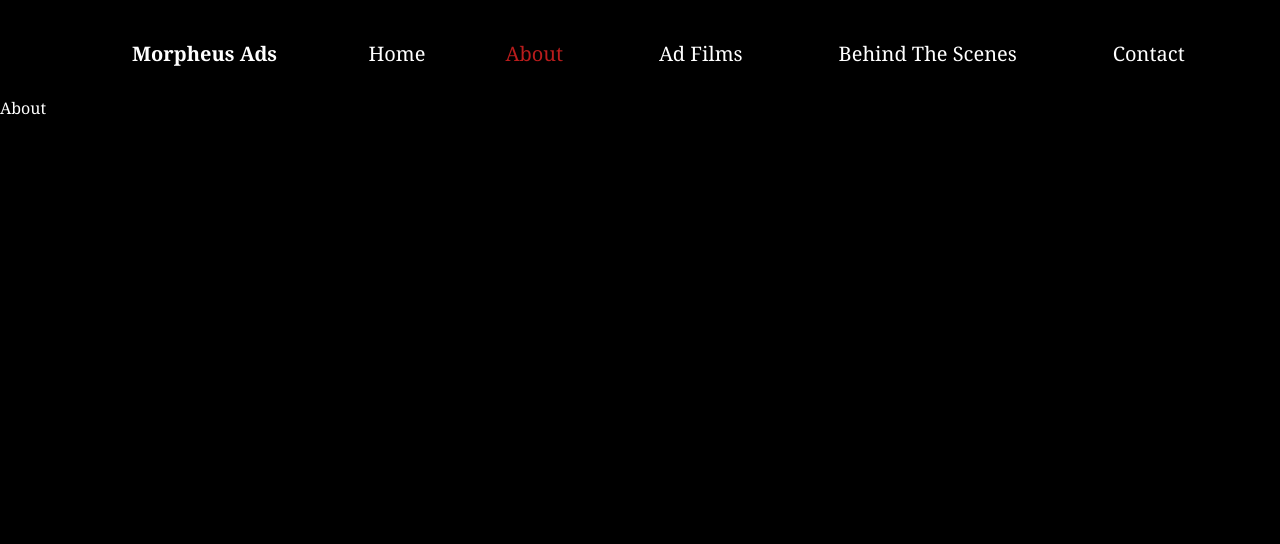
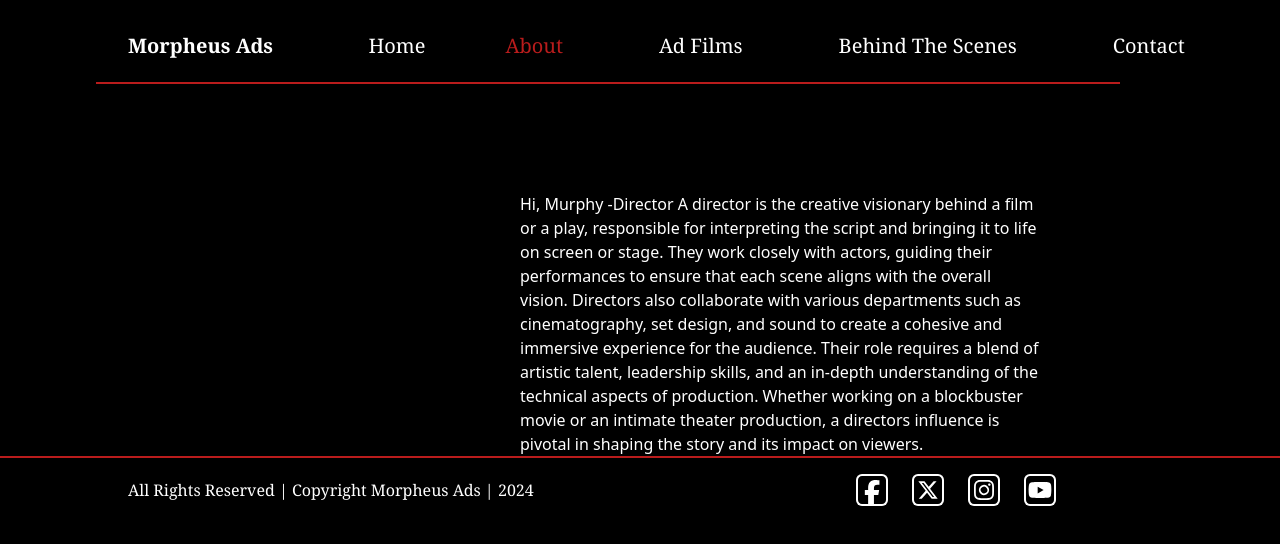
Before and after one commit to saviyola-shajan/morpheus, a React (Vite) app: page /about in a window 1280 px wide. Shown: the top 544 px of the page. Built offline with nearby package versions, Linux system fonts and the light colour scheme.

Commit message:
footer home completed

```diff
--- a/src/App.jsx
+++ b/src/App.jsx
@@ -5,6 +5,7 @@ import About from './pages/About'
 import AdFilm from './pages/AdFilm'
 import BehindTheScenes from './pages/BehindTheScenes'
 import Contact from './pages/Contact'
+import Footer from './Components/Footer/Footer'
 
 function App() {
 
@@ -19,6 +20,7 @@ function App() {
         <Route path='/contact' element={<Contact/>}/>
         <Route path="*" element={<Navigate to="/home" />} />
       </Routes>
+      <Footer/>
     </>
   )
 }
--- /dev/null
+++ b/src/Components/Footer/Footer.jsx
@@ -0,0 +1,64 @@
+const Footer = () => {
+  return (
+    <footer className="bg-black text-white py-4 border-t-2 border-red-700">
+      <div className="container mx-auto px-4">
+        <div className="flex flex-col md:flex-row justify-between items-center space-y-4 md:space-y-0">
+          {/* Navigation Links */}
+          <div className="flex flex-col md:flex-row space-y-4 md:space-y-0 md:space-x-8 align-middle  justify-center font-serif pl-28">
+            All  Rights  Reserved | Copyright  Morpheus  Ads | 2024
+          </div>
+
+          {/* Social Media Icons */}
+          <div className="flex space-x-6 pr-52">
+            <div>
+              <a href="https://facebook.com">
+                <svg
+                  className="w-8 h-8 bg-white rounded-md"
+                  xmlns="http://www.w3.org/2000/svg"
+                  viewBox="0 0 448 512"
+                >
+                  <path d="M64 32C28.7 32 0 60.7 0 96V416c0 35.3 28.7 64 64 64h98.2V334.2H109.4V256h52.8V222.3c0-87.1 39.4-127.5 125-127.5c16.2 0 44.2 3.2 55.7 6.4V172c-6-.6-16.5-1-29.6-1c-42 0-58.2 15.9-58.2 57.2V256h83.6l-14.4 78.2H255V480H384c35.3 0 64-28.7 64-64V96c0-35.3-28.7-64-64-64H64z" />
+                </svg>
+              </a>
+            </div>
+            <div>
+              <a href="https://twitter.com">
+                <svg
+                  className="w-8 h-8 bg-white rounded-md"
+                  xmlns="http://www.w3.org/2000/svg"
+                  viewBox="0 0 448 512"
+                >
+                  <path d="M64 32C28.7 32 0 60.7 0 96V416c0 35.3 28.7 64 64 64H384c35.3 0 64-28.7 64-64V96c0-35.3-28.7-64-64-64H64zm297.1 84L257.3 234.6 379.4 396H283.8L209 298.1 123.3 396H75.8l111-126.9L69.7 116h98l67.7 89.5L313.6 116h47.5zM323.3 367.6L153.4 142.9H125.1L296.9 367.6h26.3z" />
+                </svg>{" "}
+              </a>
+            </div>
+            <div>
+              <a href="https://www.instagram.com/morpheusads?igsh=bHRkM25jYzdwcDBj">
+                <svg
+                  className="w-8 h-8 bg-white rounded-md"
+                  xmlns="http://www.w3.org/2000/svg"
+                  viewBox="0 0 448 512"
+                >
+                  <path d="M194.4 211.7a53.3 53.3 0 1 0 59.3 88.7 53.3 53.3 0 1 0 -59.3-88.7zm142.3-68.4c-5.2-5.2-11.5-9.3-18.4-12c-18.1-7.1-57.6-6.8-83.1-6.5c-4.1 0-7.9 .1-11.2 .1c-3.3 0-7.2 0-11.4-.1c-25.5-.3-64.8-.7-82.9 6.5c-6.9 2.7-13.1 6.8-18.4 12s-9.3 11.5-12 18.4c-7.1 18.1-6.7 57.7-6.5 83.2c0 4.1 .1 7.9 .1 11.1s0 7-.1 11.1c-.2 25.5-.6 65.1 6.5 83.2c2.7 6.9 6.8 13.1 12 18.4s11.5 9.3 18.4 12c18.1 7.1 57.6 6.8 83.1 6.5c4.1 0 7.9-.1 11.2-.1c3.3 0 7.2 0 11.4 .1c25.5 .3 64.8 .7 82.9-6.5c6.9-2.7 13.1-6.8 18.4-12s9.3-11.5 12-18.4c7.2-18 6.8-57.4 6.5-83c0-4.2-.1-8.1-.1-11.4s0-7.1 .1-11.4c.3-25.5 .7-64.9-6.5-83l0 0c-2.7-6.9-6.8-13.1-12-18.4zm-67.1 44.5A82 82 0 1 1 178.4 324.2a82 82 0 1 1 91.1-136.4zm29.2-1.3c-3.1-2.1-5.6-5.1-7.1-8.6s-1.8-7.3-1.1-11.1s2.6-7.1 5.2-9.8s6.1-4.5 9.8-5.2s7.6-.4 11.1 1.1s6.5 3.9 8.6 7s3.2 6.8 3.2 10.6c0 2.5-.5 5-1.4 7.3s-2.4 4.4-4.1 6.2s-3.9 3.2-6.2 4.2s-4.8 1.5-7.3 1.5l0 0c-3.8 0-7.5-1.1-10.6-3.2zM448 96c0-35.3-28.7-64-64-64H64C28.7 32 0 60.7 0 96V416c0 35.3 28.7 64 64 64H384c35.3 0 64-28.7 64-64V96zM357 389c-18.7 18.7-41.4 24.6-67 25.9c-26.4 1.5-105.6 1.5-132 0c-25.6-1.3-48.3-7.2-67-25.9s-24.6-41.4-25.8-67c-1.5-26.4-1.5-105.6 0-132c1.3-25.6 7.1-48.3 25.8-67s41.5-24.6 67-25.8c26.4-1.5 105.6-1.5 132 0c25.6 1.3 48.3 7.1 67 25.8s24.6 41.4 25.8 67c1.5 26.3 1.5 105.4 0 131.9c-1.3 25.6-7.1 48.3-25.8 67z" />
+                </svg>
+              </a>
+            </div>
+            <div>
+              <a href="https://youtube.com/@murphymorpheus8977?si=n1OLHwl_iE3Tgf26">
+                <svg
+                  className="w-8 h-8 bg-white rounded-md"
+                  xmlns="http://www.w3.org/2000/svg"
+                  viewBox="0 0 448 512"
+                >
+                  <path d="M282 256.2l-95.2-54.1V310.3L282 256.2zM384 32H64C28.7 32 0 60.7 0 96V416c0 35.3 28.7 64 64 64H384c35.3 0 64-28.7 64-64V96c0-35.3-28.7-64-64-64zm14.4 136.1c7.6 28.6 7.6 88.2 7.6 88.2s0 59.6-7.6 88.1c-4.2 15.8-16.5 27.7-32.2 31.9C337.9 384 224 384 224 384s-113.9 0-142.2-7.6c-15.7-4.2-28-16.1-32.2-31.9C42 315.9 42 256.3 42 256.3s0-59.7 7.6-88.2c4.2-15.8 16.5-28.2 32.2-32.4C110.1 128 224 128 224 128s113.9 0 142.2 7.7c15.7 4.2 28 16.6 32.2 32.4z" />
+                </svg>{" "}
+              </a>
+            </div>
+          </div>
+        </div>
+      </div>
+    </footer>
+  );
+};
+
+export default Footer;
--- a/src/Components/Navbar/Navbar.jsx
+++ b/src/Components/Navbar/Navbar.jsx
@@ -16,8 +16,9 @@ const Navbar = () => {
   };
 
   return (
-    <nav className="text-white p-1 pt-8 flex items-center justify-between text-xl fixed top-0 w-full bg-black z-20 rounded-md">
-      <div className="text-xl font-bold ml-32 pb-4  hover:italic">
+    <nav className="text-white pt-6 flex items-center justify-between text-xl fixed top-0 w-full bg-black z-20 ">
+      <div className="text-xl font-bold ml-32 pb-4 cursor-pointer ">
+      <div className="absolute left-24 right-40 border-b-2 border-red-700 bottom-0"></div>
         Morpheus Ads
       </div>
       <div className="md:hidden">
@@ -57,7 +58,7 @@ const Navbar = () => {
       </div>
       <div className="hidden md:flex flex-1 justify-center space-x-16 pb-4">
       <div
-        className={`relative inline-block py-2 hover:text-red-700 ml-4 hover:italic ${
+        className={`relative inline-block py-2 hover:text-red-700 ml-4 cursor-pointer  ${
           selectedLink === '/home' ? 'text-red-700' : 'text-white'
         }`}
         onClick={() => handleLinkClick('/home')}
@@ -65,7 +66,7 @@ const Navbar = () => {
         Home
       </div>
       <div
-        className={`relative inline-block py-2 px-4 hover:text-red-700 hover:italic ${
+        className={`relative inline-block py-2 px-4 hover:text-red-700 cursor-pointer  ${
           selectedLink === '/about' ? 'text-red-700' : 'text-white'
         }`}
         onClick={() => handleLinkClick('/about')}
@@ -73,7 +74,7 @@ const Navbar = () => {
         About
       </div>
       <div
-        className={`relative inline-block py-2 px-4 hover:text-red-700 hover:italic ${
+        className={`relative inline-block py-2 px-4 hover:text-red-700 cursor-pointer  ${
           selectedLink === '/adfilms' ? 'text-red-700' : 'text-white'
         }`}
         onClick={() => handleLinkClick('/adfilms')}
@@ -81,7 +82,7 @@ const Navbar = () => {
         Ad Films
       </div>
       <div
-        className={`relative inline-block py-2 px-4 hover:text-red-700 hover:italic ${
+        className={`relative inline-block py-2 px-4 hover:text-red-700 cursor-pointer  ${
           selectedLink === '/behindthescenes' ? 'text-red-700' : 'text-white'
         }`}
         onClick={() => handleLinkClick('/behindthescenes')}
@@ -89,7 +90,7 @@ const Navbar = () => {
         Behind The Scenes
       </div>
       <div
-        className={`relative inline-block py-2 px-4 hover:text-red-700 hover:italic ${
+        className={`relative inline-block py-2 px-4 hover:text-red-700 cursor-pointer  ${
           selectedLink === '/contact' ? 'text-red-700' : 'text-white'
         }`}
         onClick={() => handleLinkClick('/contact')}
@@ -108,29 +109,44 @@ const Navbar = () => {
       >
         <ul className="flex flex-col items-center w-48 pb-10 bg-black">
           <li className="py-3 pt-10 pb-10 pr-12">
-            <a href="#home" className="hover:text-red-700">
+            <div className={`hover:text-red-700 cursor-pointer  ${
+              selectedLink === '/home' ? 'text-red-700':'text-white'}`
+            }
+            onClick={()=>handleLinkClick('/home')}>
               Home
-            </a>
+            </div>
           </li>
           <li className="py-3 pt-10 pb-10 pr-12">
-            <a href="#about" className="hover:text-red-700">
+            <div className={ `hover:text-red-700 cursor-pointer  ${
+              selectedLink === '/about'? 'text-red-700':'text-white'}`}
+              onClick={()=>handleLinkClick('/about')}
+          >
               About
-            </a>
+            </div>
           </li>
           <li className="py-3 pt-10 pb-10 pr-12">
-            <a href="#services" className="hover:text-red-700">
+            <div className={`hover:text-red-700 cursor-pointer ${
+              selectedLink === '/adfilm'?'text-red-700':'text-white'}`
+            }
+            onClick={()=>handleLinkClick('/adfilm')}>
               Ad films
-            </a>
+            </div>
           </li>
           <li className="py-3 pt-10 pb-10">
-            <a href="#portfolio" className="hover:text-red-700">
+            <div className={`hover:text-red-700 cursor-pointer ${
+              selectedLink === '/behindthesenes'?'text-red-700':'text-white'}`
+            }
+            onClick={()=>handleLinkClick('/behindthescenes')}>
               Behind The Scenes
-            </a>
+            </div>
           </li>
           <li className="py-3 pt-10 pb-10 pr-12">
-            <a href="#contact" className="hover:text-red-700">
+            <div className={`hover:text-red-700 cursor-pointer ${
+              selectedLink === '/contact'?'text-red-700':'text-white'}`
+            }
+            onClick={()=>handleLinkClick('/contact')}>
               Contact
-            </a>
+            </div>
           </li>
         </ul>
       </motion.div>
--- a/src/pages/About.jsx
+++ b/src/pages/About.jsx
@@ -1,8 +1,29 @@
-
 function About() {
   return (
-    <div className="pt-24 text-white">About</div>
-  )
+    <div className="pt-24 text-white flex">
+      <div className="w-1/2">
+
+      </div>
+    <div className="w-1/2 mr-60 mt-24 font-medium font-sans" >
+    Hi,
+
+    Murphy
+
+    -Director
+
+    A director is the creative visionary behind a film or a play, responsible
+      for interpreting the script and bringing it to life on screen or stage.
+      They work closely with actors, guiding their performances to ensure that
+      each scene aligns with the overall vision. Directors also collaborate with
+      various departments such as cinematography, set design, and sound to
+      create a cohesive and immersive experience for the audience. Their role
+      requires a blend of artistic talent, leadership skills, and an in-depth
+      understanding of the technical aspects of production. Whether working on a
+      blockbuster movie or an intimate theater production, a directors influence
+      is pivotal in shaping the story and its impact on viewers.
+      </div>
+    </div>
+  );
 }
 
-export default About
+export default About;
```
Also changed, not shown: 1 other file (tests, documents, lock files or other folders).
